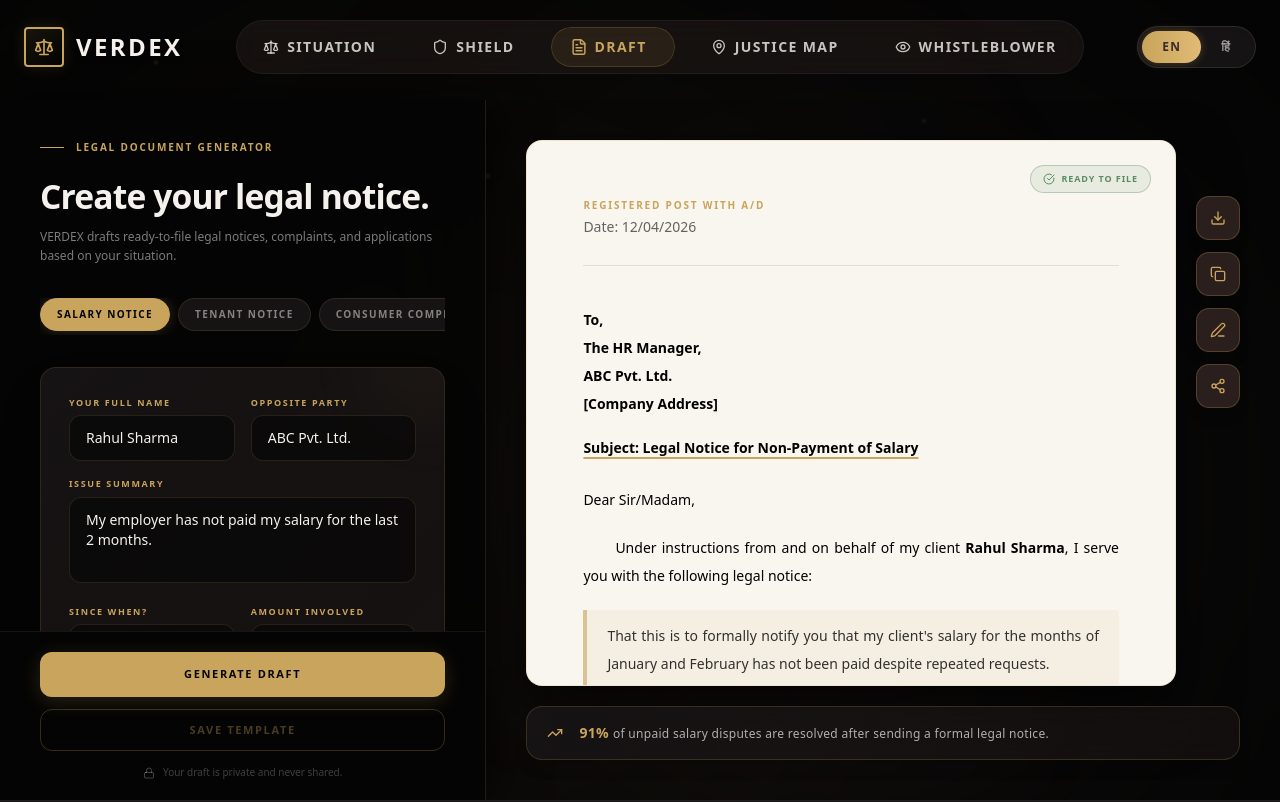
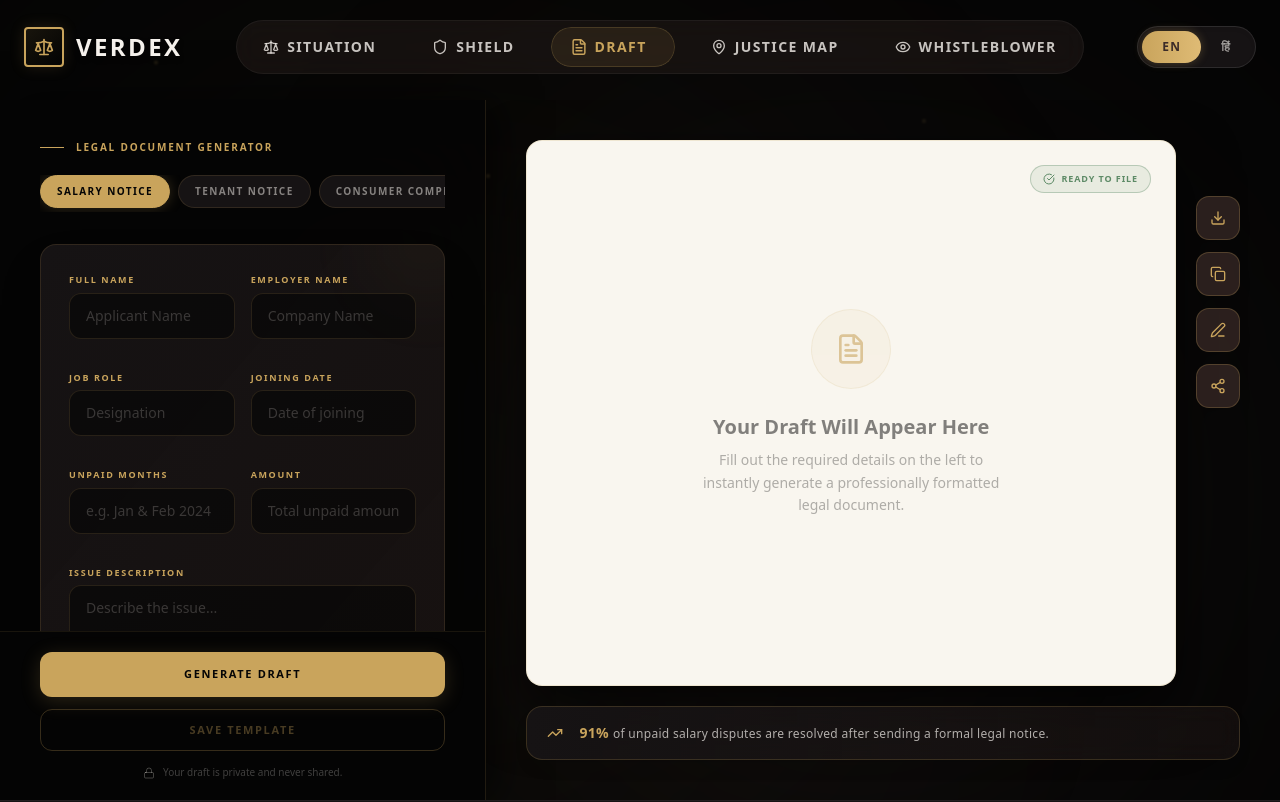
Before and after one commit to ehte-01/VerdexAI, a Next.js app in the folder Verdex-Frontend-Fixed/verdex-out/: page /draft in a window 1280 px wide. Shown: the top 802 px of the page. Built offline with nearby package versions, Linux system fonts and the light colour scheme; a web font is replaced by a local one.

Commit message:
draft correction

```diff
--- a/Verdex-Frontend-Fixed/verdex-out/app/draft/page.tsx
+++ b/Verdex-Frontend-Fixed/verdex-out/app/draft/page.tsx
@@ -1,7 +1,7 @@
 "use client";
 
 import { motion } from "framer-motion";
-import { Download, Copy, Edit3, Share2, TrendingUp, CheckCircle, Scale, Lock, AlertCircle } from "lucide-react";
+import { Download, Copy, Edit3, Share2, TrendingUp, CheckCircle, Scale, Lock, AlertCircle, FileText } from "lucide-react";
 import { useState, useEffect, useRef } from "react";
 import { useLanguage } from "@/context/LanguageContext";
 
@@ -25,6 +25,53 @@ interface DraftResponse {
     recipientBlock: string;
 }
 
+type FieldConfig = {
+    label: string;
+    placeholder: string;
+    type: "text" | "textarea";
+    span: 1 | 2;
+};
+
+const SCHEMAS: Record<string, FieldConfig[]> = {
+    "Salary Notice": [
+        { label: "Full Name", placeholder: "Applicant Name", type: "text", span: 1 },
+        { label: "Employer Name", placeholder: "Company Name", type: "text", span: 1 },
+        { label: "Job Role", placeholder: "Designation", type: "text", span: 1 },
+        { label: "Joining Date", placeholder: "Date of joining", type: "text", span: 1 },
+        { label: "Unpaid Months", placeholder: "e.g. Jan & Feb 2024", type: "text", span: 1 },
+        { label: "Amount", placeholder: "Total unpaid amount", type: "text", span: 1 },
+        { label: "Issue Description", placeholder: "Describe the issue...", type: "textarea", span: 2 },
+    ],
+    "Tenant Notice": [
+        { label: "Tenant Name", placeholder: "Tenant Name", type: "text", span: 1 },
+        { label: "Landlord Name", placeholder: "Landlord Name", type: "text", span: 1 },
+        { label: "Property Address", placeholder: "Full property address", type: "text", span: 2 },
+        { label: "Agreement Date", placeholder: "Date of agreement", type: "text", span: 2 },
+        { label: "Issue", placeholder: "E.g., Unpaid rent... ", type: "textarea", span: 2 },
+    ],
+    "Consumer Complaint": [
+        { label: "Customer Name", placeholder: "Customer Name", type: "text", span: 1 },
+        { label: "Company Name", placeholder: "Company Name", type: "text", span: 1 },
+        { label: "Product/Service", placeholder: "Product/Service", type: "text", span: 1 },
+        { label: "Purchase Date", placeholder: "Purchase Date", type: "text", span: 1 },
+        { label: "Amount", placeholder: "Amount", type: "text", span: 2 },
+        { label: "Issue Description", placeholder: "Describe the product defect or service issue...", type: "textarea", span: 2 },
+    ],
+    "FIR Draft": [
+        { label: "Complainant Name", placeholder: "Complainant Name", type: "text", span: 1 },
+        { label: "Incident Date", placeholder: "Incident Date", type: "text", span: 1 },
+        { label: "Location", placeholder: "Location of Incident", type: "text", span: 2 },
+        { label: "Accused", placeholder: "Leave blank if unknown", type: "text", span: 2 },
+        { label: "Full Incident Description", placeholder: "Factual narrative...", type: "textarea", span: 2 },
+    ],
+    "RTI Application": [
+        { label: "Applicant Name", placeholder: "Applicant Name", type: "text", span: 1 },
+        { label: "Department", placeholder: "Public Authority", type: "text", span: 1 },
+        { label: "Information Required", placeholder: "Specific files, notes, details...", type: "textarea", span: 2 },
+        { label: "Address", placeholder: "Applicant Address", type: "textarea", span: 2 },
+    ]
+};
+
 export default function DraftPage() {
     const { lang, t } = useLanguage();
     const [activeTab, setActiveTab]       = useState("Salary Notice");
@@ -35,16 +82,8 @@ export default function DraftPage() {
     const [isEditing, setIsEditing]       = useState(false);
     const [editedText, setEditedText]     = useState("");
     const [isMounted, setIsMounted]       = useState(false);
+    const [dynamicForm, setDynamicForm]   = useState<Record<string, string>>({});
     const textareaRef                     = useRef<HTMLTextAreaElement>(null);
-
-    const [form, setForm] = useState({
-        yourName:        "Rahul Sharma",
-        oppositeParty:   "ABC Pvt. Ltd.",
-        issueSummary:    "My employer has not paid my salary for the last 2 months.",
-        sinceWhen:       "January 2024",
-        amountInvolved:  "₹40,000",
-        additionalNotes: "",
-    });
 
     useEffect(() => {
         const d    = new Date();
@@ -64,8 +103,6 @@ export default function DraftPage() {
         { en: "RTI Application",     hi: "आरटीआई आवेदन"       },
     ];
 
-    const tabs = tabKeys.map(tab => tab.en); // backend always gets EN value
-
     const actionButtons = [
         { icon: Download, label: t("draft.btn.download"), action: handleDownload },
         { icon: Copy,     label: t("draft.btn.copy"),     action: handleCopy    },
@@ -73,22 +110,74 @@ export default function DraftPage() {
         { icon: Share2,   label: lang === "HI" ? "शेयर करें" : "Share", action: handleShare },
     ];
 
+    const handleTabSwitch = (enTab: string) => {
+        setActiveTab(enTab);
+        setDraft(null);
+        setError(null);
+        setIsEditing(false);
+        setDynamicForm({}); // Reset form for new tab
+    }
+
     async function generateNotice(e: React.FormEvent) {
         e.preventDefault();
         setIsGenerating(true);
         setError(null);
         setDraft(null);
         setIsEditing(false);
+
+        let mappedPayload = {
+            noticeType: activeTab,
+            yourName: "",
+            oppositeParty: "",
+            issueSummary: "",
+            sinceWhen: "",
+            amountInvolved: "",
+            additionalNotes: "",
+            language: lang === "HI" ? "HI" : "EN"
+        };
+
+        if (activeTab === "Salary Notice") {
+            mappedPayload.yourName = dynamicForm["Full Name"] || "";
+            mappedPayload.oppositeParty = dynamicForm["Employer Name"] || "";
+            mappedPayload.sinceWhen = dynamicForm["Unpaid Months"] || "";
+            mappedPayload.amountInvolved = dynamicForm["Amount"] || "";
+            mappedPayload.additionalNotes = `Job Role: ${dynamicForm["Job Role"] || "N/A"}, Joining Date: ${dynamicForm["Joining Date"] || "N/A"}`;
+            mappedPayload.issueSummary = dynamicForm["Issue Description"] || "";
+        } else if (activeTab === "Tenant Notice") {
+            mappedPayload.yourName = dynamicForm["Tenant Name"] || "";
+            mappedPayload.oppositeParty = dynamicForm["Landlord Name"] || "";
+            mappedPayload.sinceWhen = dynamicForm["Agreement Date"] || "";
+            mappedPayload.amountInvolved = "";
+            mappedPayload.additionalNotes = `Property Address: ${dynamicForm["Property Address"] || ""}`;
+            mappedPayload.issueSummary = dynamicForm["Issue"] || "";
+        } else if (activeTab === "Consumer Complaint") {
+            mappedPayload.yourName = dynamicForm["Customer Name"] || "";
+            mappedPayload.oppositeParty = dynamicForm["Company Name"] || "";
+            mappedPayload.sinceWhen = dynamicForm["Purchase Date"] || "";
+            mappedPayload.amountInvolved = dynamicForm["Amount"] || "";
+            mappedPayload.additionalNotes = `Product/Service: ${dynamicForm["Product/Service"] || ""}`;
+            mappedPayload.issueSummary = dynamicForm["Issue Description"] || "";
+        } else if (activeTab === "FIR Draft") {
+            mappedPayload.yourName = dynamicForm["Complainant Name"] || "";
+            mappedPayload.oppositeParty = dynamicForm["Accused"] || "";
+            mappedPayload.sinceWhen = dynamicForm["Incident Date"] || "";
+            mappedPayload.amountInvolved = "";
+            mappedPayload.additionalNotes = `Location: ${dynamicForm["Location"] || ""}`;
+            mappedPayload.issueSummary = dynamicForm["Full Incident Description"] || "";
+        } else if (activeTab === "RTI Application") {
+            mappedPayload.yourName = dynamicForm["Applicant Name"] || "";
+            mappedPayload.oppositeParty = dynamicForm["Department"] || "";
+            mappedPayload.sinceWhen = dynamicForm["Address"] || "";
+            mappedPayload.amountInvolved = "";
+            mappedPayload.additionalNotes = "";
+            mappedPayload.issueSummary = dynamicForm["Information Required"] || "";
+        }
+
         try {
-            const res = await fetch("https://verdexai.onrender.com/api/v1/draft", {
+            const res = await fetch("http://localhost:8081/api/v1/draft", {
                 method: "POST",
                 headers: { "Content-Type": "application/json" },
-                body: JSON.stringify({
-                    noticeType: activeTab, yourName: form.yourName,
-                    oppositeParty: form.oppositeParty, issueSummary: form.issueSummary,
-                    sinceWhen: form.sinceWhen, amountInvolved: form.amountInvolved,
-                    additionalNotes: form.additionalNotes, language: "EN",
-                }),
+                body: JSON.stringify(mappedPayload),
             });
             if (!res.ok) {
                 const errData = await res.json().catch(() => ({}));
@@ -149,42 +238,19 @@ export default function DraftPage() {
 
     const paperHeading = "font-bold uppercase tracking-[0.18em] text-[10px] text-[#C9A45C] mb-1";
 
-    const placeholderContent = (
-        <div className="font-serif leading-relaxed text-[15px] flex-1 relative z-10 text-black">
-            <div className="flex justify-between items-end mb-10 border-b border-black/10 pb-7">
-                <div className="space-y-0.5">
-                    <p className={paperHeading}>REGISTERED POST WITH A/D</p>
-                    <p className="text-sm text-black/60 font-sans font-light">Date: {todayDate}</p>
-                </div>
+    const emptyStateContent = (
+        <div className="flex-1 flex flex-col items-center justify-center text-center opacity-60 pointer-events-none select-none h-full min-h-[400px]">
+            <div className="w-20 h-20 mb-6 rounded-full bg-[#C9A45C]/10 border border-[#C9A45C]/20 flex items-center justify-center">
+                <FileText className="w-8 h-8 text-[#C9A45C]" />
             </div>
-            <p className="mb-5 font-bold leading-7 text-sm">
-                To,<br />The HR Manager,<br />ABC Pvt. Ltd.<br />[Company Address]
+            <h3 className="text-xl font-serif font-bold text-black/80 mb-2">
+                {lang === "HI" ? "तैयार दस्तावेज़ यहाँ दिखेगा" : "Your Draft Will Appear Here"}
+            </h3>
+            <p className="text-sm text-black/50 max-w-xs leading-relaxed font-sans">
+                {lang === "HI"
+                    ? "बाईं ओर दिए गए फ़ॉर्म को भरें और कानूनी दस्तावेज़ बनाने के लिए नीचे दिए गए बटन पर क्लिक करें।"
+                    : "Fill out the required details on the left to instantly generate a professionally formatted legal document."}
             </p>
-            <p className="mb-8 font-bold text-sm underline underline-offset-4 decoration-[#C9A45C] decoration-2">
-                Subject: Legal Notice for Non-Payment of Salary
-            </p>
-            <p className="mb-6 text-sm">Dear Sir/Madam,</p>
-            <p className="mb-5 indent-8 text-justify text-sm leading-7">
-                Under instructions from and on behalf of my client{" "}
-                <strong className="text-black">Rahul Sharma</strong>, I serve you with the following legal notice:
-            </p>
-            <div className="mb-5 border-l-4 border-[#C9A45C]/60 bg-[#C9A45C]/8 px-5 py-3 rounded-r-sm">
-                <p className="text-sm text-justify leading-7 text-black/80">
-                    That this is to formally notify you that my client's salary for the months of January and February has not been paid despite repeated requests.
-                </p>
-            </div>
-            <p className="mb-5 indent-8 text-justify text-sm leading-7">
-                That your actions amount to a clear violation of the statutory obligations under the{" "}
-                <strong>Payment of Wages Act, 1936</strong>.
-            </p>
-            <p className="mb-14 indent-8 text-justify text-sm leading-7">
-                You are hereby called upon to clear the outstanding amount of{" "}
-                <strong className="text-red-800 bg-red-100/80 px-1.5 py-0.5 rounded-sm">₹40,000</strong>{" "}
-                within <strong>7 days</strong> from the receipt of this notice.
-            </p>
-            <div className="w-24 mb-4 border-b border-black/30" />
-            <p className="font-bold text-sm">Rahul Sharma</p>
-            <p className="text-xs font-sans text-black/50 italic mt-0.5">Complainant / Employee</p>
         </div>
     );
 
@@ -227,6 +293,8 @@ export default function DraftPage() {
         </div>
     );
 
+    const currentSchema = SCHEMAS[activeTab] || SCHEMAS["Salary Notice"];
+
     return (
         <main className="pt-[80px] md:pt-[100px] h-screen bg-[#050505] text-[#F5F1EC] font-sans flex flex-col lg:flex-row relative overflow-hidden">
 
@@ -257,19 +325,13 @@ export default function DraftPage() {
                                 {t("draft.badge")}
                             </span>
                         </div>
-                        <h1 className="text-3xl lg:text-[2.1rem] font-black mb-2.5 font-serif leading-tight tracking-tight">
-                            {t("draft.title")}
-                        </h1>
-                        <p className="text-[#F5F1EC]/50 font-light text-xs mb-8 leading-relaxed">
-                            {t("draft.desc")}
-                        </p>
 
                         {/* Tabs */}
-                        <div className="flex overflow-x-auto no-scrollbar gap-2 mb-8 pb-1">
+                        <div className="flex overflow-x-auto no-scrollbar gap-2 mb-8 mt-2 pb-1">
                             {tabKeys.map((tab) => (
                                 <button
                                     key={tab.en}
-                                    onClick={() => { setActiveTab(tab.en); setDraft(null); setError(null); setIsEditing(false); }}
+                                    onClick={() => handleTabSwitch(tab.en)}
                                     className={`whitespace-nowrap px-4 py-2 rounded-full text-[10px] font-bold tracking-[0.14em] uppercase transition-all duration-200 border ${
                                         activeTab === tab.en
                                             ? "bg-[#C9A45C] text-[#050505] border-[#C9A45C] shadow-[0_0_14px_rgba(201,164,92,0.25)]"
@@ -284,69 +346,35 @@ export default function DraftPage() {
                         {/* Form */}
                         <div className="bg-gradient-to-br from-[#161314] to-[#3B2B28]/35 border border-[#C9A45C]/15 rounded-2xl p-7 relative overflow-hidden shadow-2xl">
                             <div className="absolute top-0 right-0 w-28 h-28 bg-[#C9A45C]/4 rounded-full blur-[35px] -translate-y-1/2 translate-x-1/3" />
-                            <form onSubmit={generateNotice} className="space-y-4 relative z-10">
-                                <div className="grid grid-cols-1 md:grid-cols-2 gap-4">
-                                    {[
-                                        { label: t("draft.field.name"),  key: "yourName",      placeholder: "Rahul Sharma"  },
-                                        { label: t("draft.field.party"), key: "oppositeParty", placeholder: "ABC Pvt. Ltd." },
-                                    ].map(({ label, key, placeholder }) => (
-                                        <div key={key} className="space-y-1.5">
-                                            <label className="text-[9px] text-[#C9A45C] uppercase tracking-[0.18em] font-bold block">{label}</label>
+                            <form onSubmit={generateNotice} className="space-y-4 relative z-10 grid grid-cols-2 gap-x-4 gap-y-4">
+                                {currentSchema.map((field, idx) => (
+                                    <div key={idx} className={`space-y-1.5 ${field.span === 2 ? 'col-span-2' : 'col-span-1'}`}>
+                                        <label className="text-[9px] text-[#C9A45C] uppercase tracking-[0.18em] font-bold block">
+                                            {field.label}
+                                        </label>
+                                        {field.type === "textarea" ? (
+                                            <textarea
+                                                value={dynamicForm[field.label] || ""}
+                                                onChange={(e) => setDynamicForm({ ...dynamicForm, [field.label]: e.target.value })}
+                                                required rows={3}
+                                                placeholder={field.placeholder}
+                                                className="w-full resize-none bg-[#050505]/60 border border-[#C9A45C]/15 focus:border-[#C9A45C]/60 rounded-xl px-4 py-3 text-[#F5F1EC] text-sm outline-none transition-all placeholder:text-[#F5F1EC]/20 focus:bg-[#3B2B28]/20"
+                                            />
+                                        ) : (
                                             <input
                                                 type="text"
-                                                value={form[key as keyof typeof form]}
-                                                onChange={(e) => setForm({ ...form, [key]: e.target.value })}
+                                                value={dynamicForm[field.label] || ""}
+                                                onChange={(e) => setDynamicForm({ ...dynamicForm, [field.label]: e.target.value })}
                                                 required
-                                                placeholder={placeholder}
+                                                placeholder={field.placeholder}
                                                 className="w-full bg-[#050505]/60 border border-[#C9A45C]/15 focus:border-[#C9A45C]/60 rounded-xl px-4 py-3 text-[#F5F1EC] text-sm outline-none transition-all placeholder:text-[#F5F1EC]/20 focus:bg-[#3B2B28]/20"
                                             />
-                                        </div>
-                                    ))}
-                                </div>
-
-                                <div className="space-y-1.5">
-                                    <label className="text-[9px] text-[#C9A45C] uppercase tracking-[0.18em] font-bold block">{t("draft.field.issue")}</label>
-                                    <textarea
-                                        value={form.issueSummary}
-                                        onChange={(e) => setForm({ ...form, issueSummary: e.target.value })}
-                                        required rows={3}
-                                        className="w-full resize-none bg-[#050505]/60 border border-[#C9A45C]/15 focus:border-[#C9A45C]/60 rounded-xl px-4 py-3 text-[#F5F1EC] text-sm outline-none transition-all placeholder:text-[#F5F1EC]/20 focus:bg-[#3B2B28]/20"
-                                    />
-                                </div>
-
-                                <div className="grid grid-cols-1 md:grid-cols-2 gap-4">
-                                    {[
-                                        { label: t("draft.field.since"),  key: "sinceWhen",      placeholder: "January 2024" },
-                                        { label: t("draft.field.amount"), key: "amountInvolved", placeholder: "₹40,000"      },
-                                    ].map(({ label, key, placeholder }) => (
-                                        <div key={key} className="space-y-1.5">
-                                            <label className="text-[9px] text-[#C9A45C] uppercase tracking-[0.18em] font-bold block">{label}</label>
-                                            <input
-                                                type="text"
-                                                value={form[key as keyof typeof form]}
-                                                onChange={(e) => setForm({ ...form, [key]: e.target.value })}
-                                                placeholder={placeholder}
-                                                className="w-full bg-[#050505]/60 border border-[#C9A45C]/15 focus:border-[#C9A45C]/60 rounded-xl px-4 py-3 text-[#F5F1EC] text-sm outline-none transition-all placeholder:text-[#F5F1EC]/20 focus:bg-[#3B2B28]/20"
-                                            />
-                                        </div>
-                                    ))}
-                                </div>
-
-                                <div className="space-y-1.5">
-                                    <label className="text-[9px] text-[#C9A45C] uppercase tracking-[0.18em] font-bold block">
-                                        {lang === "HI" ? "अतिरिक्त टिप्पणियां" : "Additional Notes"}
-                                    </label>
-                                    <input
-                                        type="text"
-                                        value={form.additionalNotes}
-                                        onChange={(e) => setForm({ ...form, additionalNotes: e.target.value })}
-                                        placeholder={lang === "HI" ? "वैकल्पिक विवरण..." : "Optional details..."}
-                                        className="w-full bg-[#050505]/60 border border-[#C9A45C]/15 focus:border-[#C9A45C]/60 rounded-xl px-4 py-3 text-[#F5F1EC] text-sm outline-none transition-all placeholder:text-[#F5F1EC]/20 focus:bg-[#3B2B28]/20"
-                                    />
-                                </div>
+                                        )}
+                                    </div>
+                                ))}
 
                                 {error && (
-                                    <div className="flex items-center gap-2 text-red-400 text-xs bg-red-900/20 border border-red-800/40 rounded-xl px-4 py-3">
+                                    <div className="col-span-2 flex items-center gap-2 text-red-400 text-xs bg-red-900/20 border border-red-800/40 rounded-xl px-4 py-3 mt-2">
                                         <AlertCircle className="w-4 h-4 flex-shrink-0" />
                                         <span>{error}</span>
                                     </div>
@@ -416,7 +444,7 @@ export default function DraftPage() {
                                 ? (lang === "HI" ? "संपादित हो रहा है" : "Editing")
                                 : (lang === "HI" ? "दाखिल करने के लिए तैयार" : "Ready to File")}
                         </div>
-                        {draft ? generatedContent : placeholderContent}
+                        {draft ? generatedContent : emptyStateContent}
                     </div>
 
                     {/* Floating Toolbar */}
--- a/Verdex-Frontend-Fixed/verdex-out/app/situation/page.tsx
+++ b/Verdex-Frontend-Fixed/verdex-out/app/situation/page.tsx
@@ -51,7 +51,7 @@ export default function SituationPage() {
         setResult(null);
         setError("");
         try {
-            const res = await fetch("https://verdexai.onrender.com/api/v1/analyse", {
+            const res = await fetch("http://localhost:8081/api/v1/analyse", {
                 method: "POST",
                 headers: { "Content-Type": "application/json" },
                 body: JSON.stringify({
```
Also changed, not shown: 1 other file (tests, documents, lock files or other folders).
